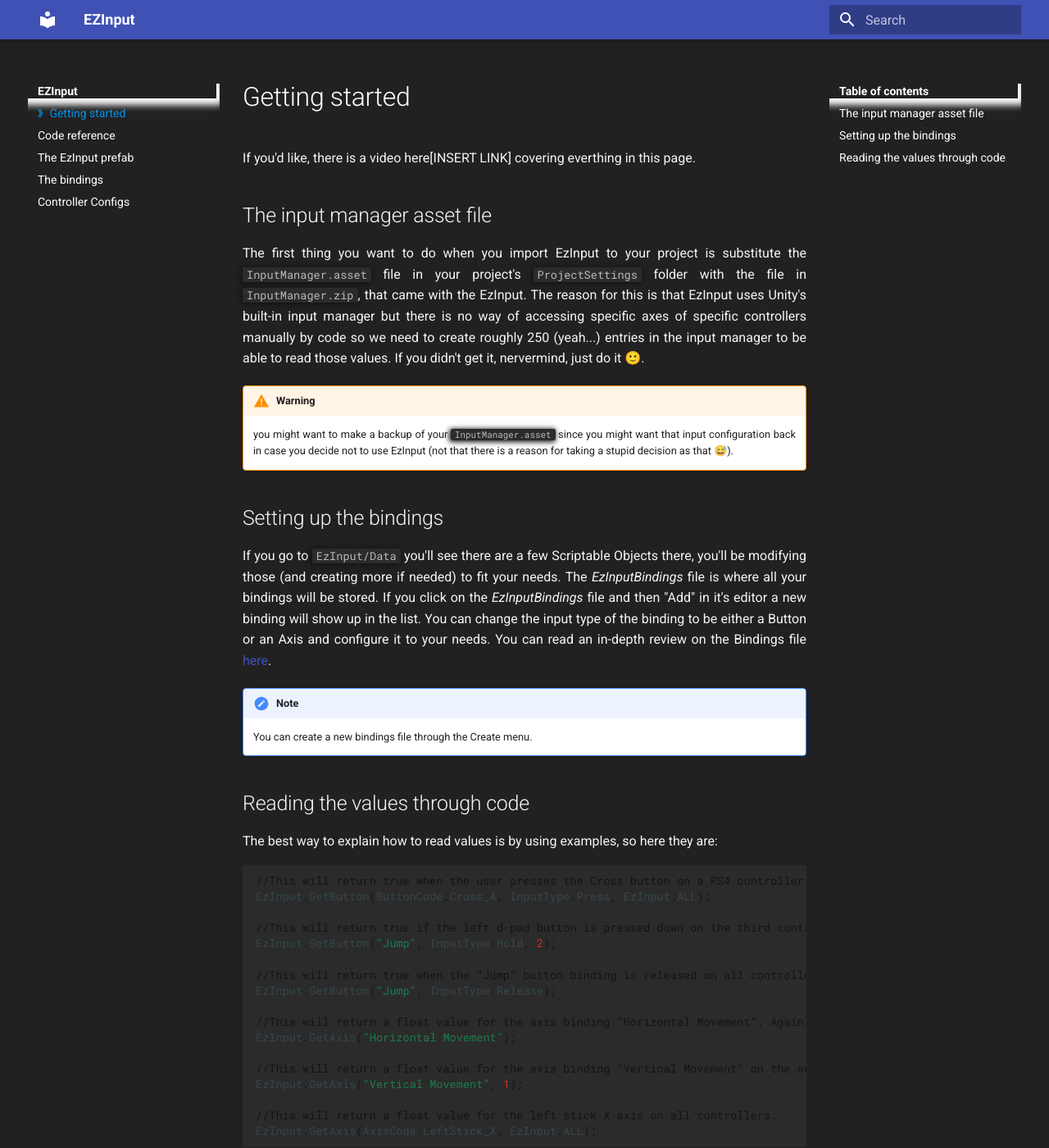
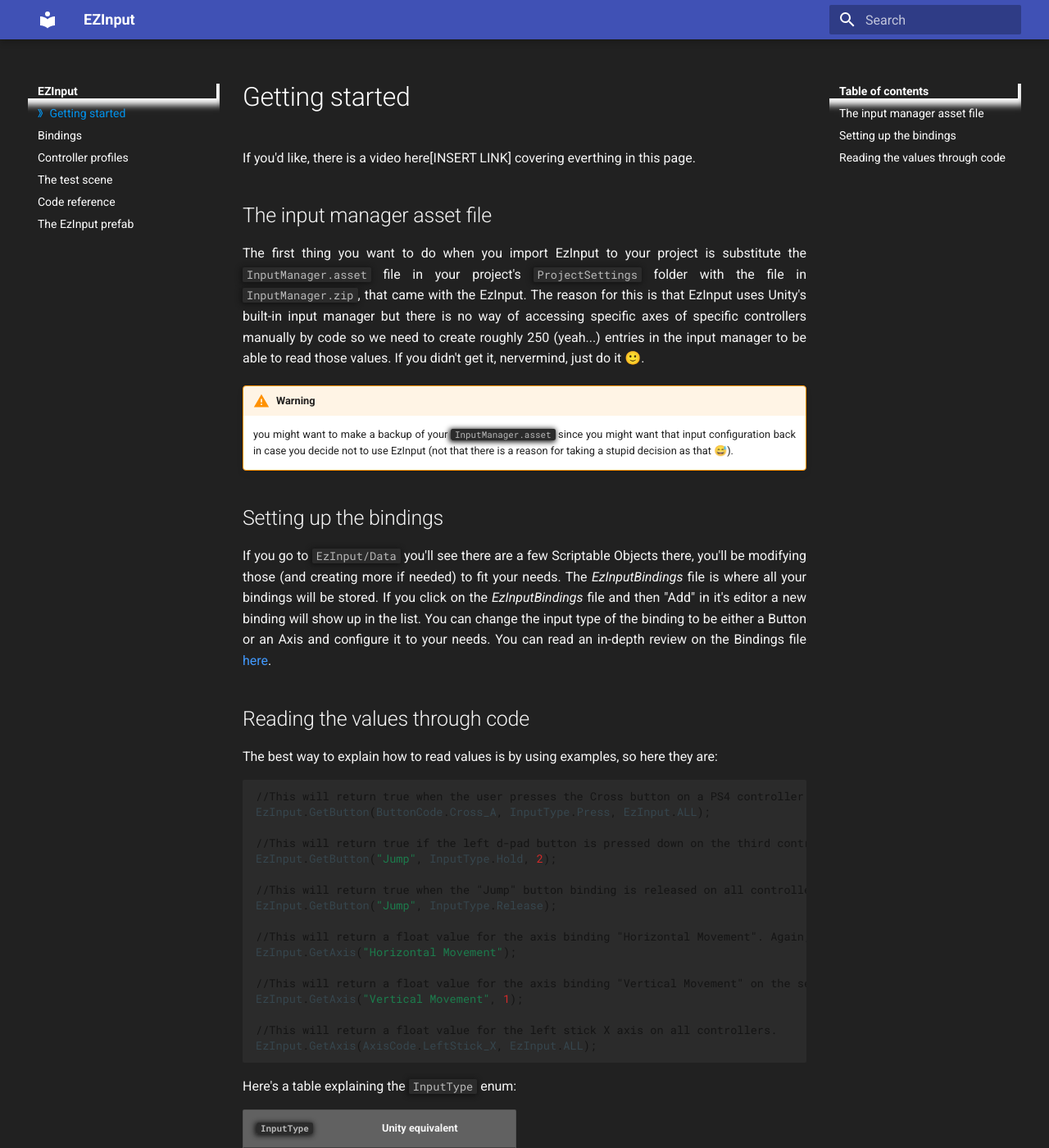
Before and after one commit to ItsaMeTuni/EzInputDocs, an MkDocs documentation site: the page built from docs/index.md, in a window 1280 px wide and 1400 px high. Shown: the whole window at 82% size. Built offline with MkDocs 1.6.1 and Material for MkDocs 9.7.7, drawn with Linux system fonts in a browser that asks for light colours; old or Windows-style settings are respelled for this version of MkDocs.

```diff
--- a/docs/index.md
+++ b/docs/index.md
@@ -12,9 +12,6 @@ The first thing you want to do when you import EzInput to your project is substi
 ## Setting up the bindings
 
 If you go to `EzInput/Data` you'll see there are a few Scriptable Objects there, you'll be modifying those (and creating more if needed) to fit your needs. The _EzInputBindings_ file is where all your bindings will be stored. If you click on the _EzInputBindings_ file and then "Add" in it's editor a new binding will show up in the list. You can change the input type of the binding to be either a Button or an Axis and configure it to your needs. You can read an in-depth review on the Bindings file [here](The-bindings.md).
-
-!!! note
-    You can create a new bindings file through the Create menu.
 
 ## Reading the values through code
 
--- a/docs/stylesheets/dark_theme.css
+++ b/docs/stylesheets/dark_theme.css
@@ -25,6 +25,15 @@ Code block scrollbar
 .md-nav__link--active::before {
   content: "》" !important;
   color: #0091ea !important;
+}
+
+.md-nav__link
+{
+  text-align: left !important;
+}
+
+.md-typeset a {
+  color: #429aff !important;
 }
 
 /*
--- a/mkdocs.yml
+++ b/mkdocs.yml
@@ -15,3 +15,11 @@ extra_css:
 markdown_extensions:
   - admonition
   - codehilite
+
+pages:
+  - Getting started: 'index.md'
+  - Bindings: 'bindings.md'
+  - Controller profiles: 'controller-profiles.md'
+  - The test scene: 'the-test-scene.md'
+  - Code reference: 'code-reference.md'
+  - The EzInput prefab: 'the-ezinput-prefab.md'
--- a/theme/main.html
+++ b/theme/main.html
@@ -3,7 +3,7 @@
 {% block extrahead %}
 <meta name="theme-color" content="#212121">
 
-<link rel='icon' href='/assets/images/favicon.ico'>
+<link rel='icon' href='/assets/images/favicon.png'>
 
 <meta name='apple-mobile-web-app-capable' content='yes'>
 <meta name='mobile-web-app-capable' content='yes'>
```
Also changed, not shown: docs/controller-configs.md (deleted, +0 -29 lines), docs/controller-profiles.md (added, +40 -0 lines), docs/the-test-scene.md (added, +10 -0 lines), docs/bindings.md (renamed from docs/The-bindings.md), theme/manifest.json, 1 other file.
